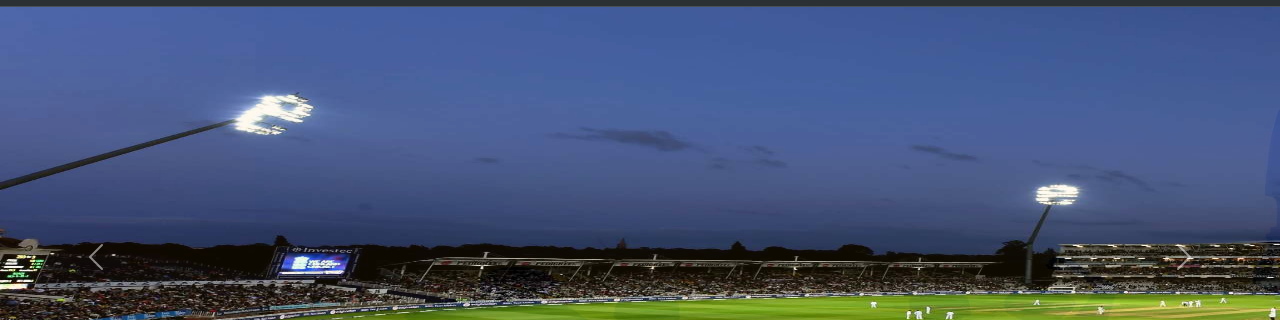
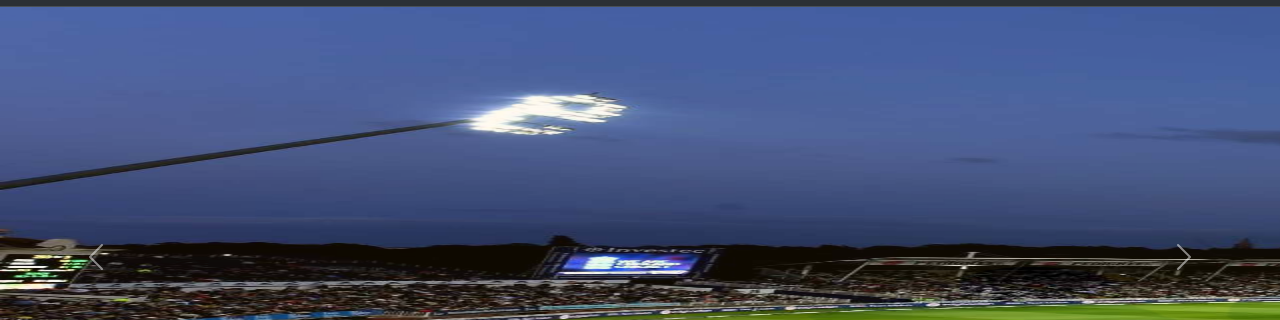
Before and after one commit to Gauravkumar181/GBlog, a plain HTML site: page index.html in a window 1280 px wide. Shown: the part 64-384 px from the top of the page. Drawn offline with nearby package versions, Linux system fonts and the light colour scheme.

Commit message:
Update index.html

```diff
--- a/index.html
+++ b/index.html
@@ -141,7 +141,7 @@
     </div>
     <div class="carousel-inner">
       <div class="carousel-item active">
-        <img src="Images/1.jpg" class="d-block" width="2000px" height="500px" alt="...">
+        <img src="Images/1.jpg" class="d-block" width="4000px" height="500px" alt="...">
         <div class="carousel-caption d-none d-md-block">
           <h2>Welcome to GBlog</h2>
           <p>Cricket News, Rules and Trends</p>
@@ -151,7 +151,7 @@
         </div>
       </div>
       <div class="carousel-item">
-        <img src="Images/2.jpg" class="d-block" width="2000px" height="500px" alt="...">
+        <img src="Images/2.jpg" class="d-block" width="4000px" height="500px" alt="...">
         <div class="carousel-caption d-none d-md-block">
           <h2>The Best Cricket Blog</h2>
           <p>Cricket News, Rules and Trends</p>
@@ -161,7 +161,7 @@
         </div>
       </div>
       <div class="carousel-item">
-        <img src="Images/3.jpeg" class="d-block" width="2000px" height="500px" alt="...">
+        <img src="Images/3.jpeg" class="d-block" width="4000px" height="500px" alt="...">
         <div class="carousel-caption d-none d-md-block">
           <h2>Award Winning Blog</h2>
           <p>Cricket News, Rules and Trends</p>
```
